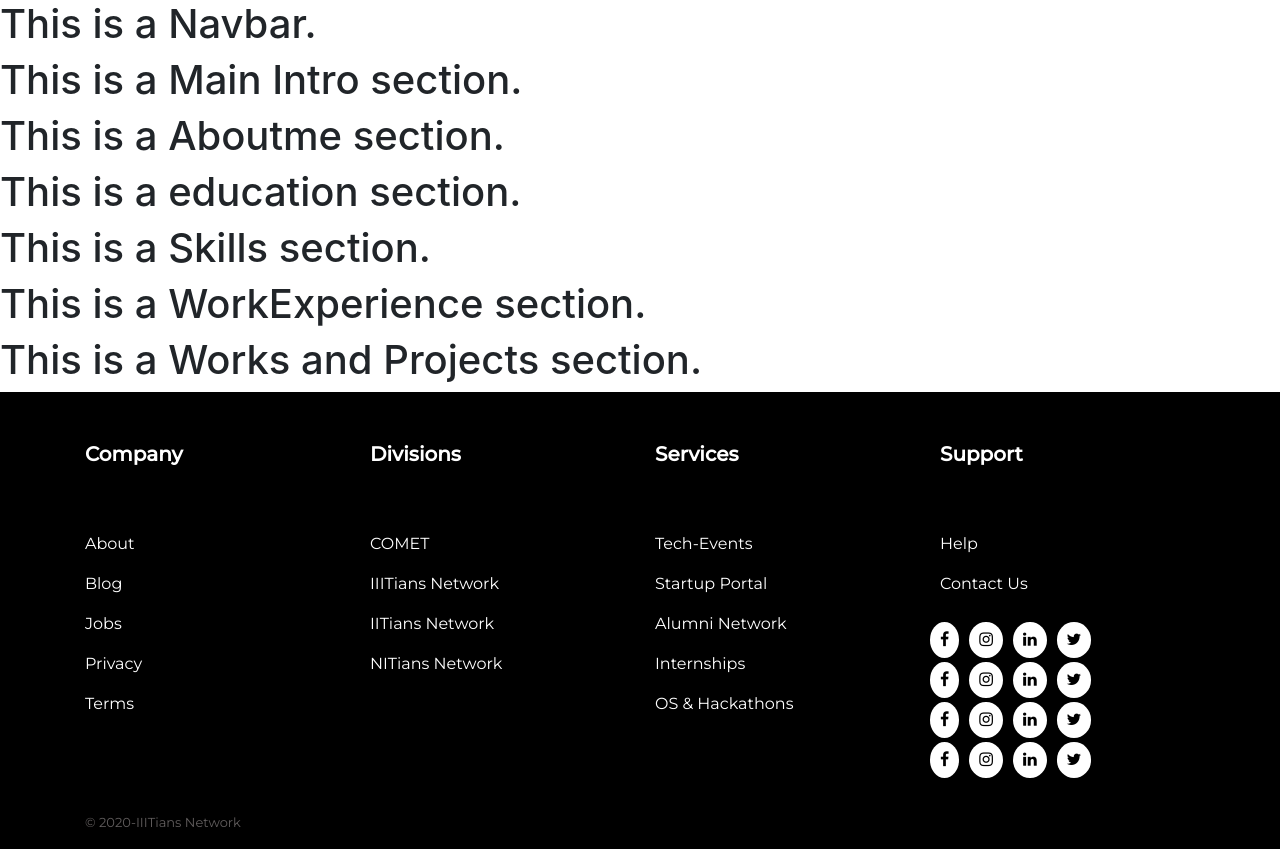
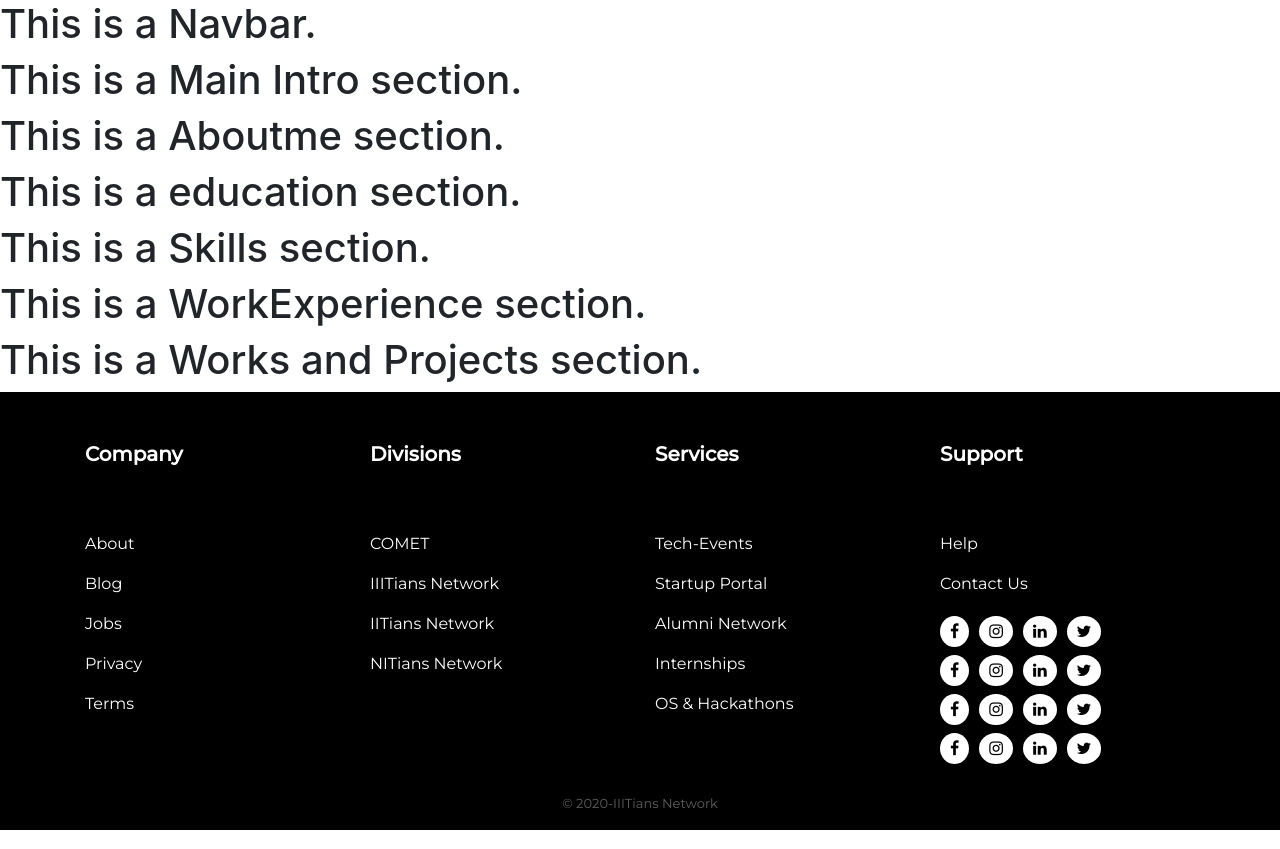
Before and after one commit to COMET-Labs/COMET-Frontend, a Next.js app: page / in a window 1280 px wide. Built offline with nearby package versions, Linux system fonts and the light colour scheme.

Commit message:
Changed alignment

```diff
--- a/components/footer/footer.module.scss
+++ b/components/footer/footer.module.scss
@@ -45,4 +45,16 @@
 .subtitle {
   color: rgb(97, 93, 93);
   font-size: small;
+  text-align: center;
 }
+
+.icon_row {
+  margin-top: 15px;
+}
+
+@media (min-width: 480px) {
+  .icon_row {
+    margin-top: 15px;
+    margin-left: -20px;
+  }
+}
--- a/components/footer/index.tsx
+++ b/components/footer/index.tsx
@@ -7,7 +7,7 @@ const Footer=()=> {
         <div className={styles.footer}>
             <div className="container">
             <div className="row ">
-                <div className={`${styles.footersection} col-12 col-md-3`}>
+                <div className={`${styles.footersection} col-lg-3 col-md-6 col-sm-12`}>
                     <h5 className={styles.linktitle}>Company</h5>
                     <ul className="list-unstyled">
                         <li><a className={styles.link} href="#">About</a></li>
@@ -17,7 +17,7 @@ const Footer=()=> {
                         <li><a className={styles.link} href="#">Terms</a></li>
                     </ul>
                 </div>
-                <div className={`${styles.footersection} col-12 col-md-3`}>
+                <div className={`${styles.footersection} col-lg-3 col-md-6 col-sm-12`}>
                 <ul className="list-unstyled">
                     <h5 className={styles.linktitle}>Divisions</h5>
                         <li><a className={styles.link} href="#">COMET</a></li>
@@ -26,7 +26,7 @@ const Footer=()=> {
                         <li><a className={styles.link} href="#">NITians Network</a></li>
                     </ul>
                 </div>
-                <div className={`${styles.footersection} col-12 col-md-3`}>
+                <div className={`${styles.footersection} col-lg-3 col-md-6 col-sm-12`}>
                 <h5 className={styles.linktitle}>Services</h5>
                 <ul className="list-unstyled">
                         <li><a className={styles.link} href="#">Tech-Events</a></li>
@@ -36,31 +36,31 @@ const Footer=()=> {
                         <li><a className={styles.link} href="#">OS & Hackathons</a></li>
                     </ul>
                 </div>
-                <div className={`${styles.footersection} col-12 col-md-3`}>
+                <div className={`${styles.footersection} col-lg-3 col-md-6 col-sm-12`}>
                 <h5 className={styles.linktitle}>Support</h5>
                 <ul className="list-unstyled">
                         <li><a className={styles.link} href="#">Help</a></li>
                         <li><a className={styles.link} href="#">Contact Us</a></li>
                     </ul>
-                    <div className="row">
+                    <div className={`${styles.icon_row} col-sm-12`}>
                     <a className={styles.socialicon} href="#"><i className={`${styles.fa} fa fa-facebook`}></i></a>
                     <a className={styles.socialicon} href="#"><i className={`${styles.fa} fa fa-instagram`}></i></a>
                     <a className={styles.socialicon} href="#"><i className={`${styles.fa} fa fa-linkedin`}></i></a>
                     <a className={styles.socialicon} href="#"><i className={`${styles.fa} fa fa-twitter`}></i></a>
                     </div>
-                    <div className="row">
+                    <div className={`${styles.icon_row} col-sm-12`}>
                     <a className={styles.socialicon} href="#"><i className={`${styles.fa} fa fa-facebook`}></i></a>
                     <a className={styles.socialicon} href="#"><i className={`${styles.fa} fa fa-instagram`}></i></a>
                     <a className={styles.socialicon} href="#"><i className={`${styles.fa} fa fa-linkedin`}></i></a>
                     <a className={styles.socialicon} href="#"><i className={`${styles.fa} fa fa-twitter`}></i></a>
                     </div>
-                    <div className="row">
+                    <div className={`${styles.icon_row} col-sm-12`}>
                     <a className={styles.socialicon} href="#"><i className={`${styles.fa} fa fa-facebook`}></i></a>
                     <a className={styles.socialicon} href="#"><i className={`${styles.fa} fa fa-instagram`}></i></a>
                     <a className={styles.socialicon} href="#"><i className={`${styles.fa} fa fa-linkedin`}></i></a>
                     <a className={styles.socialicon} href="#"><i className={`${styles.fa} fa fa-twitter`}></i></a>
                     </div>
-                    <div className="row">
+                    <div className={`${styles.icon_row} col-sm-12`}>
                     <a className={styles.socialicon} href="#"><i className={`${styles.fa} fa fa-facebook`}></i></a>
                     <a className={styles.socialicon} href="#"><i className={`${styles.fa} fa fa-instagram`}></i></a>
                     <a className={styles.socialicon} href="#"><i className={`${styles.fa} fa fa-linkedin`}></i></a>
@@ -71,7 +71,7 @@ const Footer=()=> {
             </div>
             <hr/>
             <div className="row">
-                <div className="col-auto">
+                <div className="col-sm-12">
                     <p className={styles.subtitle}>© 2020-IIITians Network</p>
                 </div>
             </div>
--- a/pages/_app.tsx
+++ b/pages/_app.tsx
@@ -1,5 +1,4 @@
 import './globals.scss';
-
 import { AppProps } from 'next/app';
 
 const MyApp = ({ Component, pageProps }: AppProps) => <Component {...pageProps} />;
```
